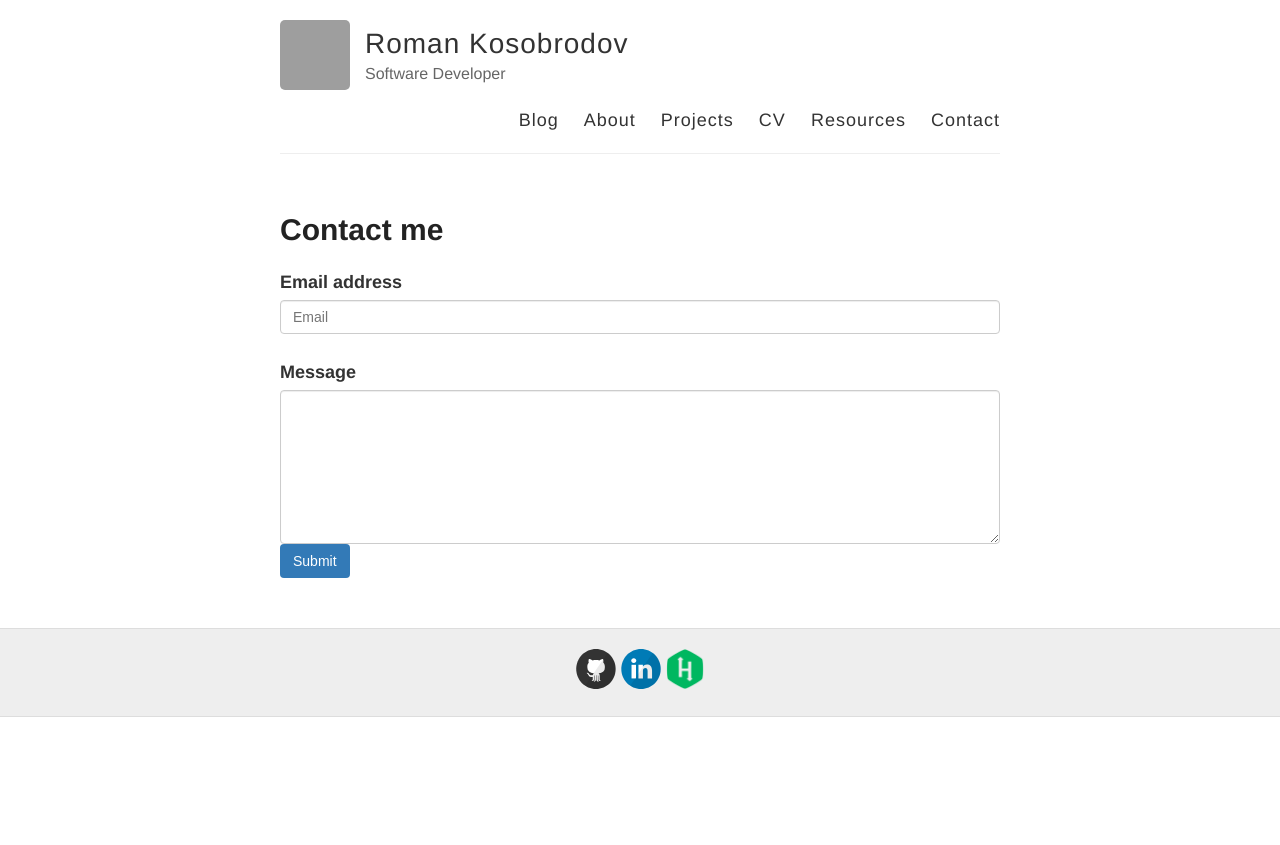
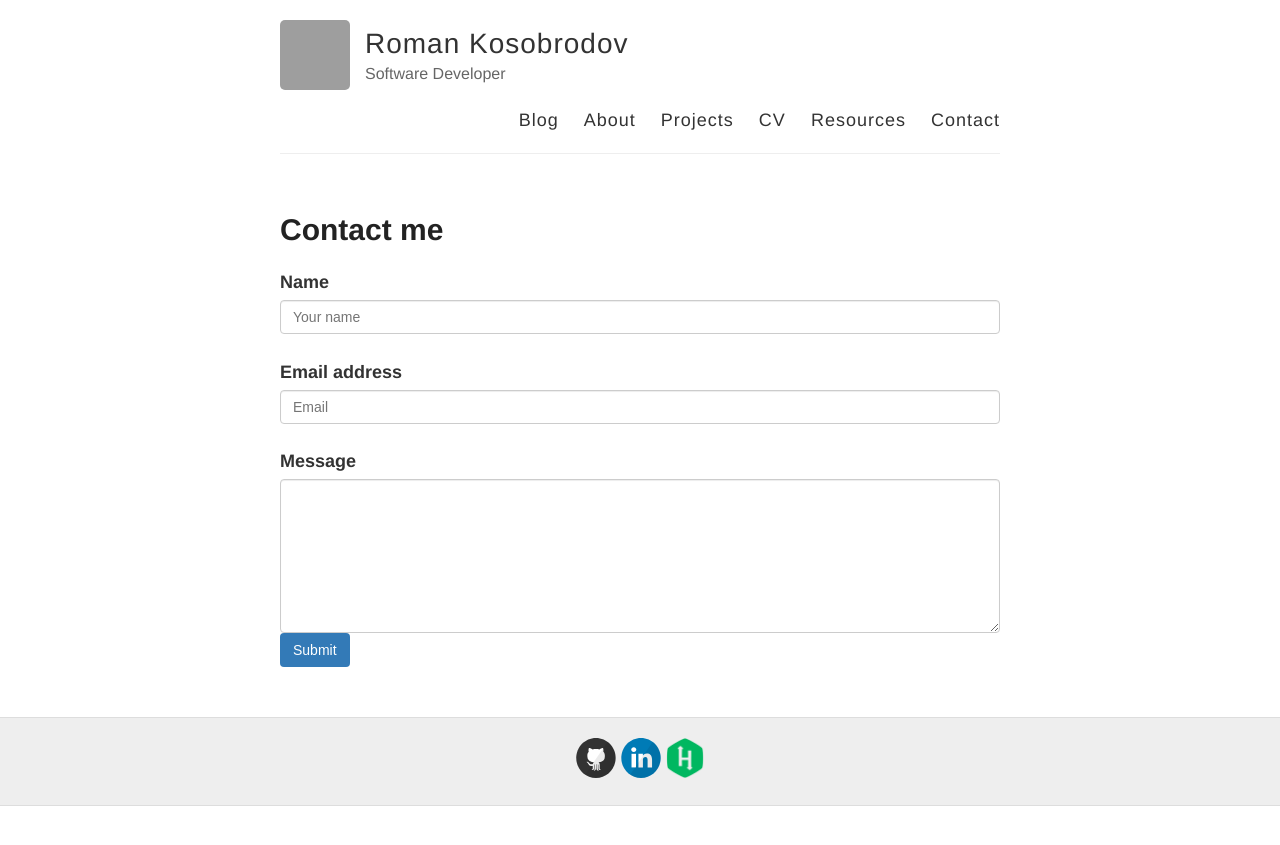
Before and after one commit to RomanKosobrodov/RomanKosobrodov.github.io, a Jekyll site: the page built from contact.html, in a window 1280 px wide. Shown: the top 845 px of the page. Built offline with Jekyll 4.4.1, drawn with Linux system fonts in a browser that asks for light colours; grey boxes are pictures that could not be loaded.

Commit message:
implemented sending emails from contact form

```diff
--- a/contact.html
+++ b/contact.html
@@ -1,22 +1,42 @@
 ---
 layout: default
 title: Contact me
-extra_js:
-  - https://www.google.com/recaptcha/api.js
 ---
 
 <h1>Contact me</h1>
 
 <div class="posts">
-  <form action="https://ykvgpew1wb.execute-api.ap-southeast-2.amazonaws.com/prod/mail" method="post">
-  <input type="hidden" name="redirect" value="{{ site.url }}/thanks">
-  <input type="hidden" name="toName" value="roman">
-  <label for="email">Email address</label>
-  <input class="form-control" type="email" name="email" size="40" required placeholder="Email"><br>
-  <label for="message">Message</label>
-  <textarea class="form-control" rows="7" cols="80" name="message" required></textarea>
-
-  <div class="g-recaptcha" data-sitekey="6LeqPAkUAAAAALXUt5HBIcyI-4vpQ0g-jVIqsoZ1"></div>
-  <input class="btn btn-primary" type="submit" value="Submit">
-</form>
+  <form
+    action="https://roman-kosobrodov-github-send.herokuapp.com/index.php"
+    method="post"
+  >
+    <input type="hidden" name="redirect" value="{{ site.url }}/thanks" />
+    <label for="sender">Name</label><br />
+    <input
+      class="form-control"
+      type="text"
+      name="sender"
+      size="40"
+      required
+      placeholder="Your name"
+    /><br />
+    <label for="email">Email address</label>
+    <input
+      class="form-control"
+      type="email"
+      name="email"
+      size="40"
+      required
+      placeholder="Email"
+    /><br />
+    <label for="message">Message</label>
+    <textarea
+      class="form-control"
+      rows="7"
+      cols="80"
+      name="message"
+      required
+    ></textarea>
+    <input class="btn btn-primary" type="submit" name="submit" value="Submit" />
+  </form>
 </div>
```
